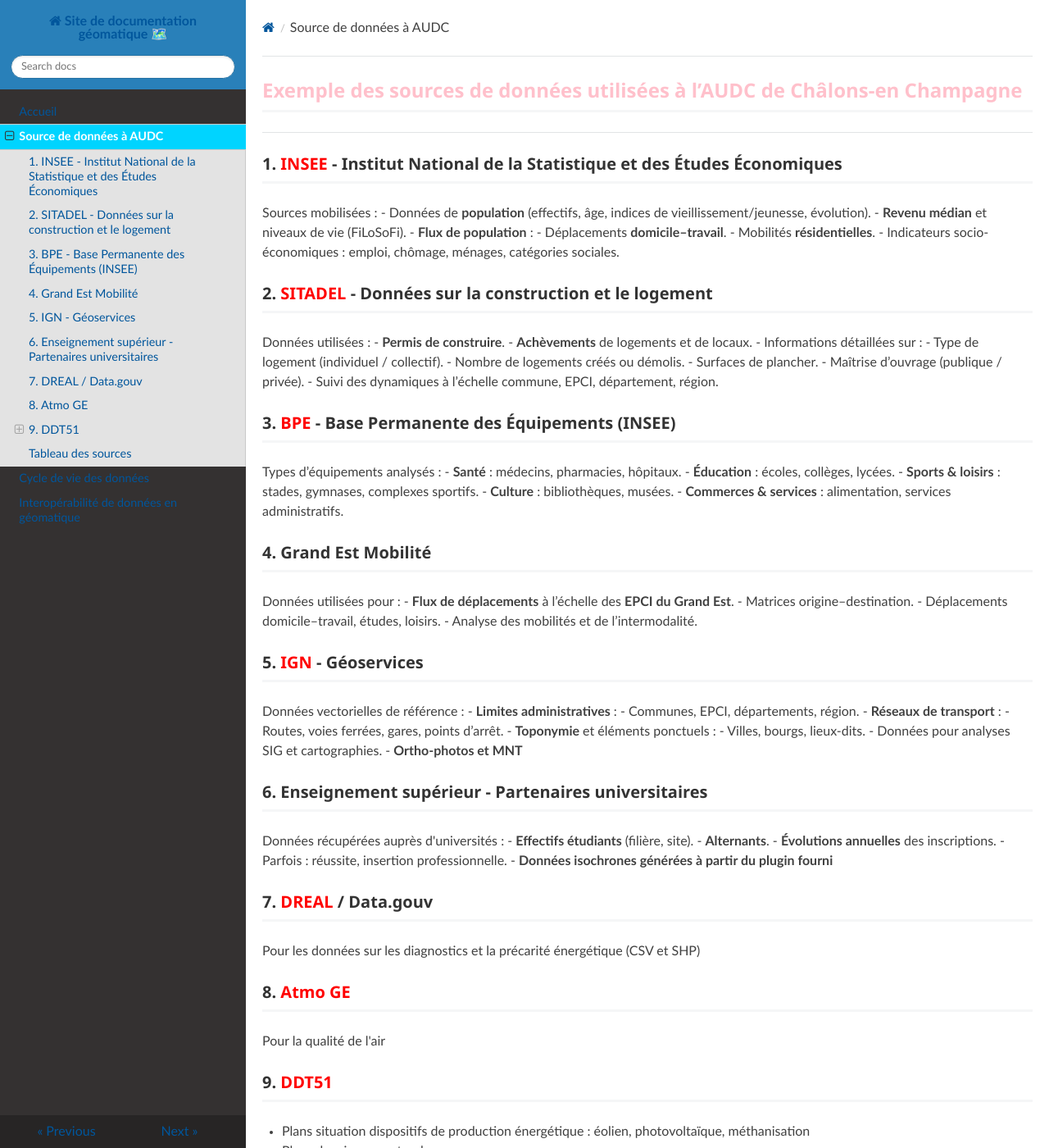
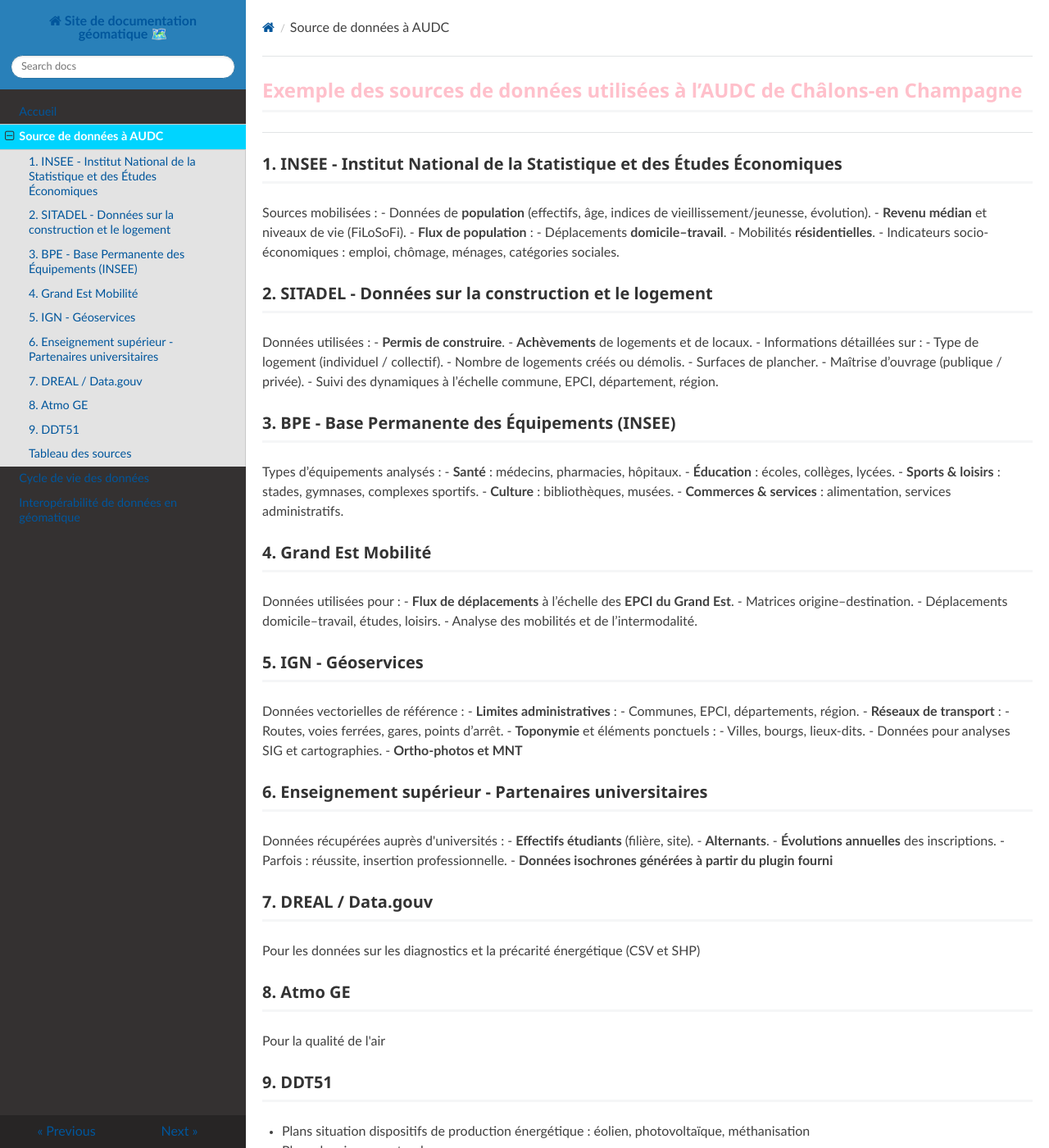
Before and after one commit to abdou123-guene/Site_de_documentation_geomatique, an MkDocs documentation site: the page built from docs/Readme.md, in a window 1280 px wide and 1400 px high. Shown: the whole window at 82% size. Built offline with MkDocs 1.6.1, drawn with Linux system fonts in a browser that asks for light colours; nearby versions of some CDN libraries.

Commit message:
Update Readme.md

```diff
--- a/docs/Readme.md
+++ b/docs/Readme.md
@@ -1,7 +1,7 @@
 ## <span style="color:pink;">Exemple des sources de données utilisées à l’AUDC de Châlons-en Champagne</span>
 ---
 
-### 1. <span style="color:red;">INSEE</span> - Institut National de la Statistique et des Études Économiques
+### 1. INSEE - Institut National de la Statistique et des Études Économiques
 Sources mobilisées :
 - Données de **population** (effectifs, âge, indices de vieillissement/jeunesse, évolution).
 - **Revenu médian** et niveaux de vie (FiLoSoFi).
@@ -10,7 +10,7 @@
   - Mobilités **résidentielles**.
 - Indicateurs socio-économiques : emploi, chômage, ménages, catégories sociales.
 
-### 2. <span style="color:red;">SITADEL</span> - Données sur la construction et le logement
+### 2. SITADEL - Données sur la construction et le logement
 Données utilisées :
 - **Permis de construire**.
 - **Achèvements** de logements et de locaux.
@@ -21,7 +21,7 @@
   - Maîtrise d’ouvrage (publique / privée).
   - Suivi des dynamiques à l’échelle commune, EPCI, département, région.
 
-### 3. <span style="color:red;">BPE</span> - Base Permanente des Équipements (INSEE)
+### 3. BPE - Base Permanente des Équipements (INSEE)
 Types d’équipements analysés :
 - **Santé** : médecins, pharmacies, hôpitaux.
 - **Éducation** : écoles, collèges, lycées.
@@ -36,7 +36,7 @@
 - Déplacements domicile–travail, études, loisirs.
 - Analyse des mobilités et de l’intermodalité.
 
-### 5. <span style="color:red;">IGN</span> - Géoservices
+### 5. IGN - Géoservices
 Données vectorielles de référence :
 - **Limites administratives** :
   - Communes, EPCI, départements, région.
@@ -55,18 +55,18 @@
 - Parfois : réussite, insertion professionnelle.
 - **Données isochrones générées à partir du plugin fourni**
 
-### 7. <span style="color:red;">DREAL</span> / Data.gouv
+### 7. DREAL / Data.gouv
 Pour les données sur les diagnostics et la précarité énergétique (CSV et SHP)
 
-### 8. <span style="color:red;">Atmo GE</span>
+### 8. Atmo GE
 Pour la qualité de l'air
 
-### 9. <span style="color:red;">DDT51</span>
+### 9. DDT51
 - Plans situation dispositifs de production énergétique : éolien, photovoltaïque, méthanisation
 - Plans des risques naturels
 - Plans des risques technologiques
 ---
-#### <span style="color:green;">Tableau Synthétique des Sources de Données Utilisées à l’AUDC</span>
+Tableau Synthétique des Sources de Données Utilisées à l’AUDC
 
 **Légende :**
 - <span style="color:pink;">**INSEE**</span>
```
